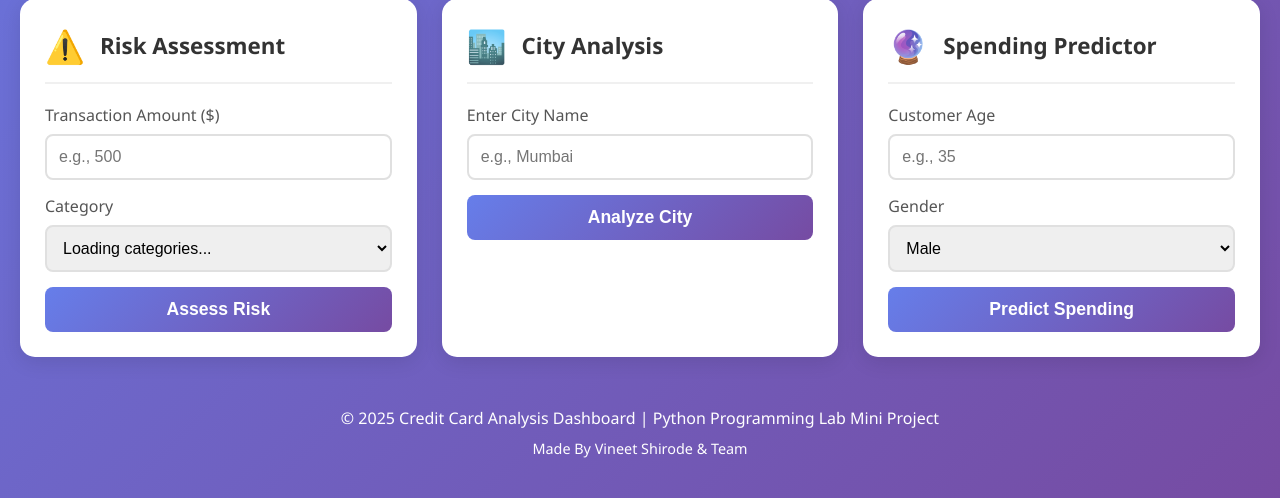
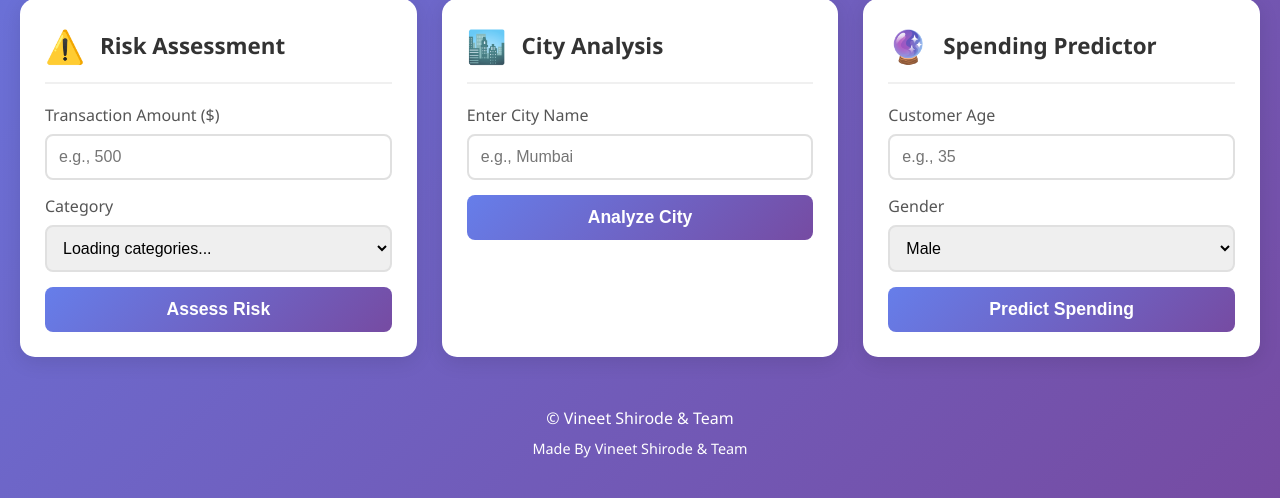
Before and after one commit to vineetshirode/credit-card-analysis, a Flask app: page / in a window 1280 px wide. Shown: the part 659-1157 px from the top of the page. Run offline with Flask 3, Linux system fonts and the light colour scheme.

Commit message:
modified

```diff
--- a/requirements.txt
+++ b/requirements.txt
@@ -1,6 +1,8 @@
 Flask==2.3.3
 Werkzeug==2.3.7
-pandas==2.0.3
+numpy==1.24.3
+pandas==1.5.3
 openpyxl==3.1.2
 flask-cors==4.0.0
 gunicorn==21.2.0
+et-xmlfile==1.1.0
--- a/templates/index.html
+++ b/templates/index.html
@@ -498,7 +498,7 @@
         </div>
 
         <footer>
-            <p>© 2025 Credit Card Analysis Dashboard | Python Programming Lab Mini Project</p>
+            <p>© Vineet Shirode & Team </p>
             <p style="margin-top: 10px; font-size: 0.9em;">Made By Vineet Shirode & Team</p>
         </footer>
     </div>
--- a/xyz.py
+++ /dev/null
@@ -1,2 +0,0 @@
-# In CreditCardDataProcessor.__init__ after loading df
-print("Columns in dataset:", self.df.columns.tolist())
```
